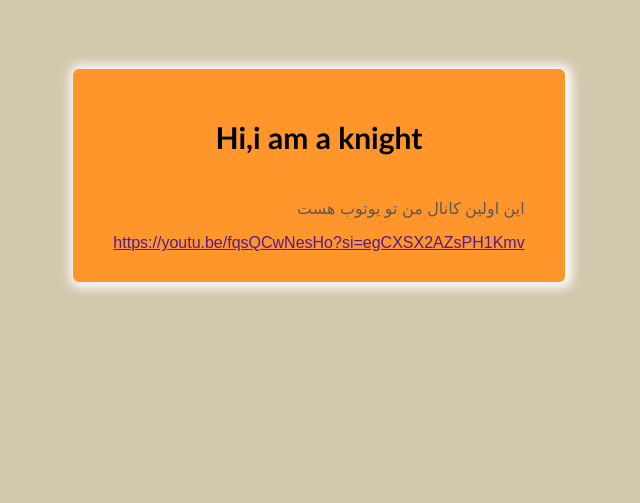
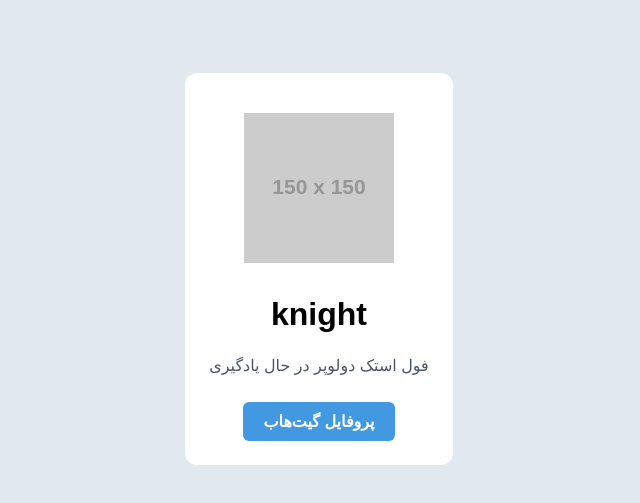
Before and after one commit to knight2510coder-dotcom/first-commit-mission, a plain HTML site: page index.html in a window 1280 px wide. Shown: the part 131-634 px from the top of the page, without its empty margins (321-961 px from the left). Drawn offline with Linux system fonts and the light colour scheme; placeholder pictures from the web are drawn by us.

Commit message:
Add basic styling with CSS

```diff
--- a/index.html
+++ b/index.html
@@ -7,13 +7,11 @@
     <title>Fris commit</title>
 </head>
 <body>
-    <div class="hlo">
-    <h1>
-        Hi,i am a knight
-    </h1>
-    <p>این اولین کانال من تو یوتوب هست </p>
-    <a href="">https://youtu.be/fqsQCwNesHo?si=egCXSX2AZsPH1Kmv</a>
+    <div class="card">
+        <img src="https://placehold.co/150x150/000000/FFF?text=Image" alt="عکس پروفایل">
+        <h1>knight</h1>
+        <p>فول استک دولوپر در حال یادگیری</p>
+        <a href="https://www.github.com/knight2510coder-dotcom" target="_blank">پروفایل گیت‌هاب</a>
     </div>
-
 </body>
 </html>
--- a/style.css
+++ b/style.css
@@ -1,27 +1,47 @@
 body
 {
-    background-color: rgb(210, 200, 173);
-    color: rgb(96, 87, 87);
-    font-family: Arial, "Helvetica Neue", Helvetica, sans-serif;
-    justify-self: center;
+    background-color: #e2e8f0;
+    font-family: Arial, Helvetica, sans-serif ;
+    display: flex;
+    justify-content: center;
     align-items: center;
-
+    min-height: 100vh;
+    margin: 0;
 }
-.hlo
+.card
 {
-    background-color: rgb(255, 150, 44);
+    background-color: #fff;
+    border-radius: 12px;
+    box-shadow:  0 4px 6px rgba (0,0,0,0.1);
+    padding: 24px;
+    text-align: center;
+    max-width: 300px;
+}
+.card img
+{
+    color: #1a202c;
+    font-size: 24px;
+    margin: 16px 0 8px;
+}
+.card p
+{
+    color: #4a5568;
+    font-size: 16px;
+    line-height: 1.5;
+    margin-bottom: 24px;
+}
+.card a
+{
+    display: inline-block;
+    background-color: #4299e1;
+    color: #fff;
+    padding:  10px 20px;
     border-radius: 6px;
-    box-shadow:  2px 1px 11px 5px rgb(255, 255, 255);
-    padding: 30px 40px;
-    margin: 200px;
-
+    text-decoration: none;
+    font-weight: bold;
+    transition: backgrund-color 0.3s ease;
 }
-h1
+.card a:hover
 {
-    font-family: 'Gill Sans', 'Gill Sans MT', Calibri, 'Trebuchet MS', sans-serif;
-    font-size: 30px;
-    block-size:20px;
-    color: rgb(0, 0, 0);
-    text-align: center;
-    margin-bottom: 60px;
+    background-color: #3182ce;
 }
```
